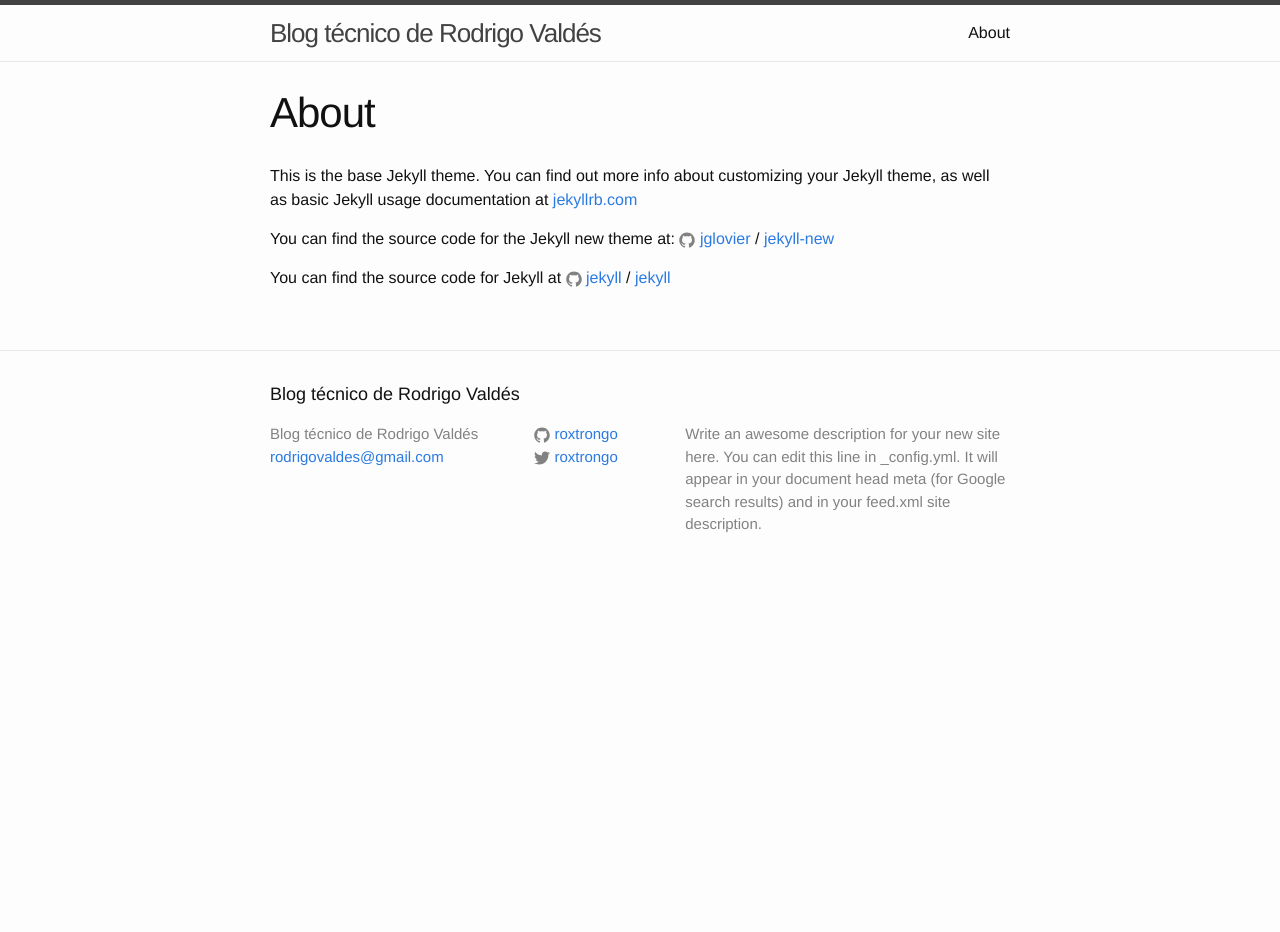
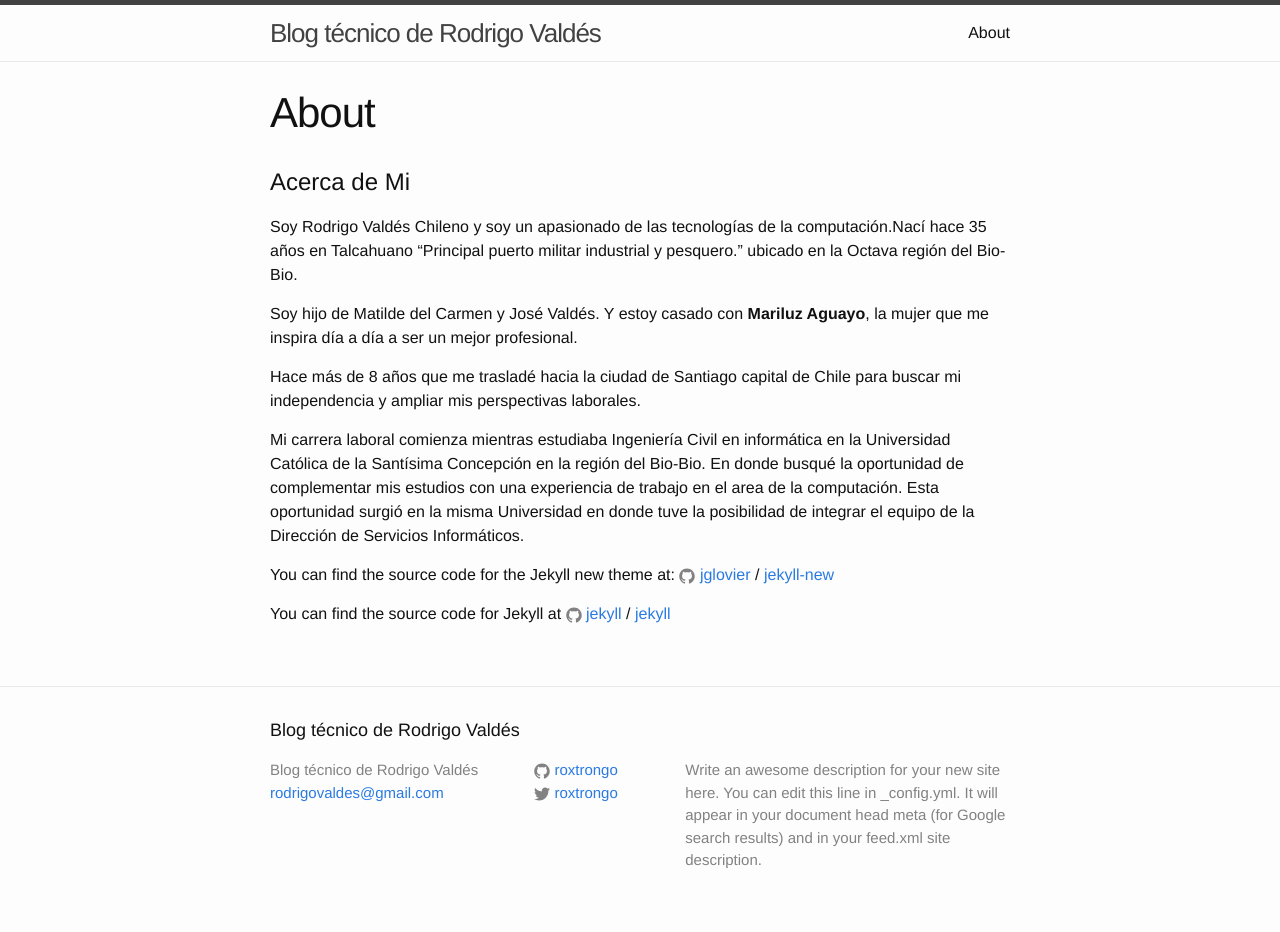
Before and after one commit to rodvaldes/blog-tecnico, a Jekyll site: the page built from about.md, in a window 1280 px wide. Built offline with Jekyll 4.4.1, drawn with Linux system fonts in a browser that asks for light colours; before the commit the page ends 900 px from its top, so only the background shows below that.

Commit message:
Actualización acerca de mí

```diff
--- a/about.md
+++ b/about.md
@@ -4,7 +4,24 @@ title: About
 permalink: /about/
 ---
 
-This is the base Jekyll theme. You can find out more info about customizing your Jekyll theme, as well as basic Jekyll usage documentation at [jekyllrb.com](http://jekyllrb.com/)
+# Acerca de Mi
+
+Soy Rodrigo Valdés Chileno y soy un apasionado de las tecnologías de la computación.Nací hace 35 años
+en Talcahuano "Principal puerto militar industrial y pesquero." ubicado en la Octava región del
+Bio-Bio.
+
+Soy hijo de Matilde del Carmen y José Valdés. Y estoy casado con **Mariluz Aguayo**, la mujer que me inspira
+día a día a ser un mejor profesional.
+
+Hace más de 8 años que me trasladé hacia la ciudad de Santiago capital de Chile para buscar mi independencia
+y ampliar mis perspectivas laborales.
+
+Mi carrera laboral comienza mientras estudiaba Ingeniería Civil en informática en la Universidad Católica de
+la Santísima Concepción en la región del Bio-Bio. En donde busqué la oportunidad de complementar mis estudios
+con una experiencia de trabajo en el area de la computación. Esta oportunidad surgió en la misma Universidad
+en donde tuve la posibilidad de integrar el equipo de la Dirección de Servicios Informáticos.
+
+
 
 You can find the source code for the Jekyll new theme at:
 {% include icon-github.html username="jglovier" %} /
```
